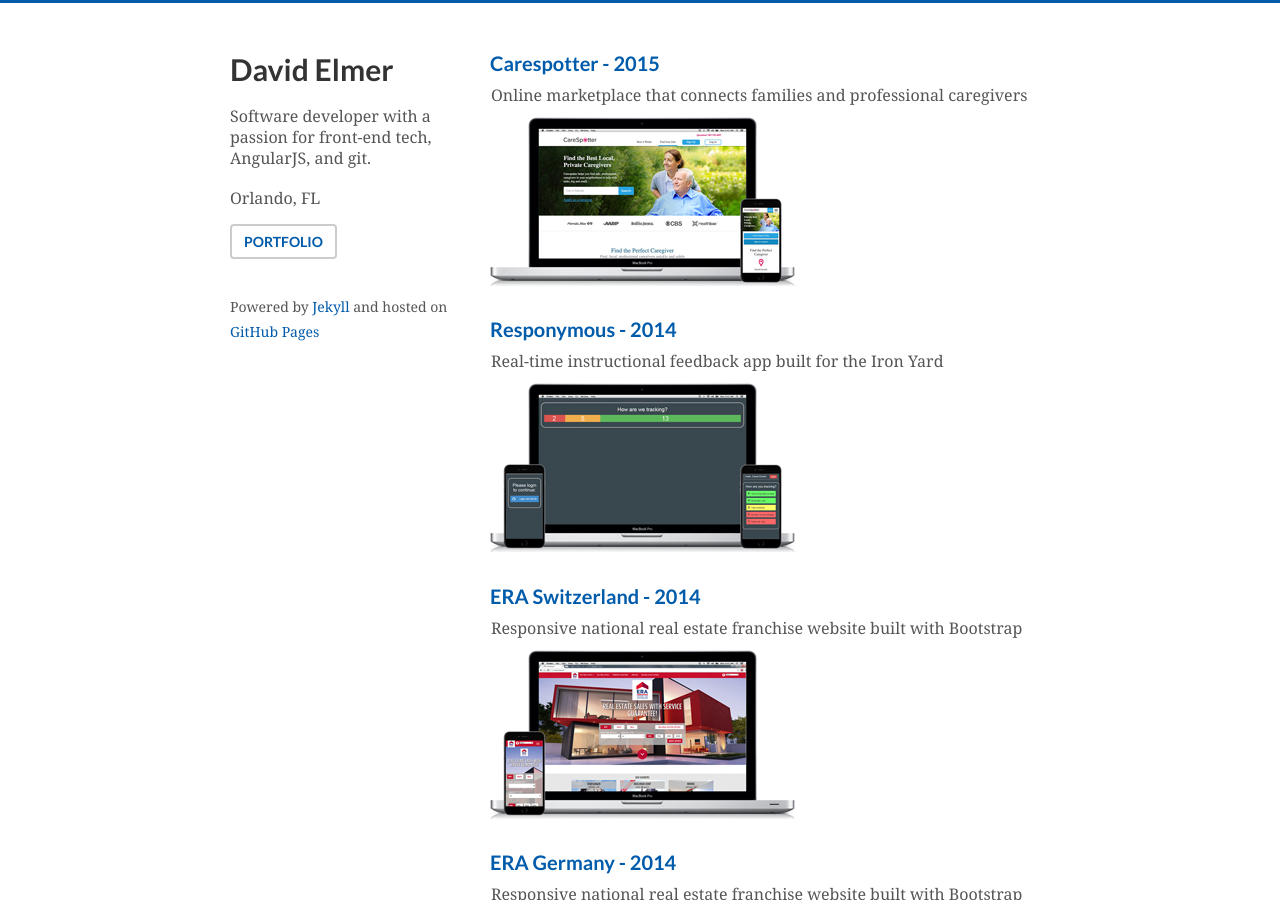
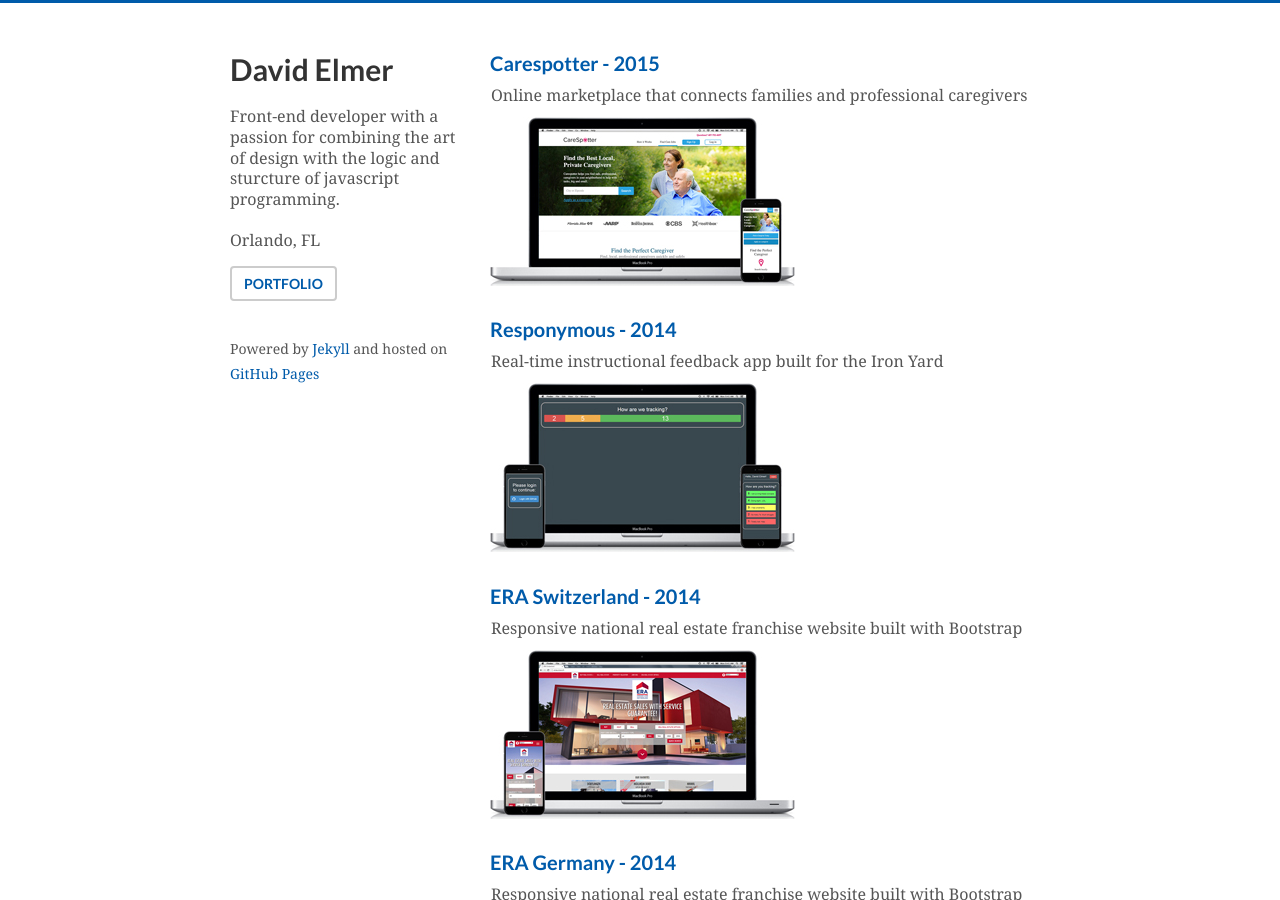
Before and after one commit to phillycc/phillycc.github.io, a Jekyll site: the page built from index.html, in a window 1280 px wide and 900 px high. Built offline with Jekyll 4.4.1, drawn with Linux system fonts in a browser that asks for light colours; nearby versions of some CDN libraries; Markdown is read by kramdown in place of the engine named in the settings.

Commit message:
edited tagline

```diff
--- a/_config.yml
+++ b/_config.yml
@@ -1,5 +1,5 @@
 name: David Elmer
-tagline: Software developer with a passion for front-end tech, AngularJS, and git.
+tagline: Front-end developer with a passion for combining the art of design with the logic and sturcture of javascript programming.
 location: Orlando, FL
 linkedin: https://linkedin.com/in/davelmer/
 github: https://github.com/phillycc
```
